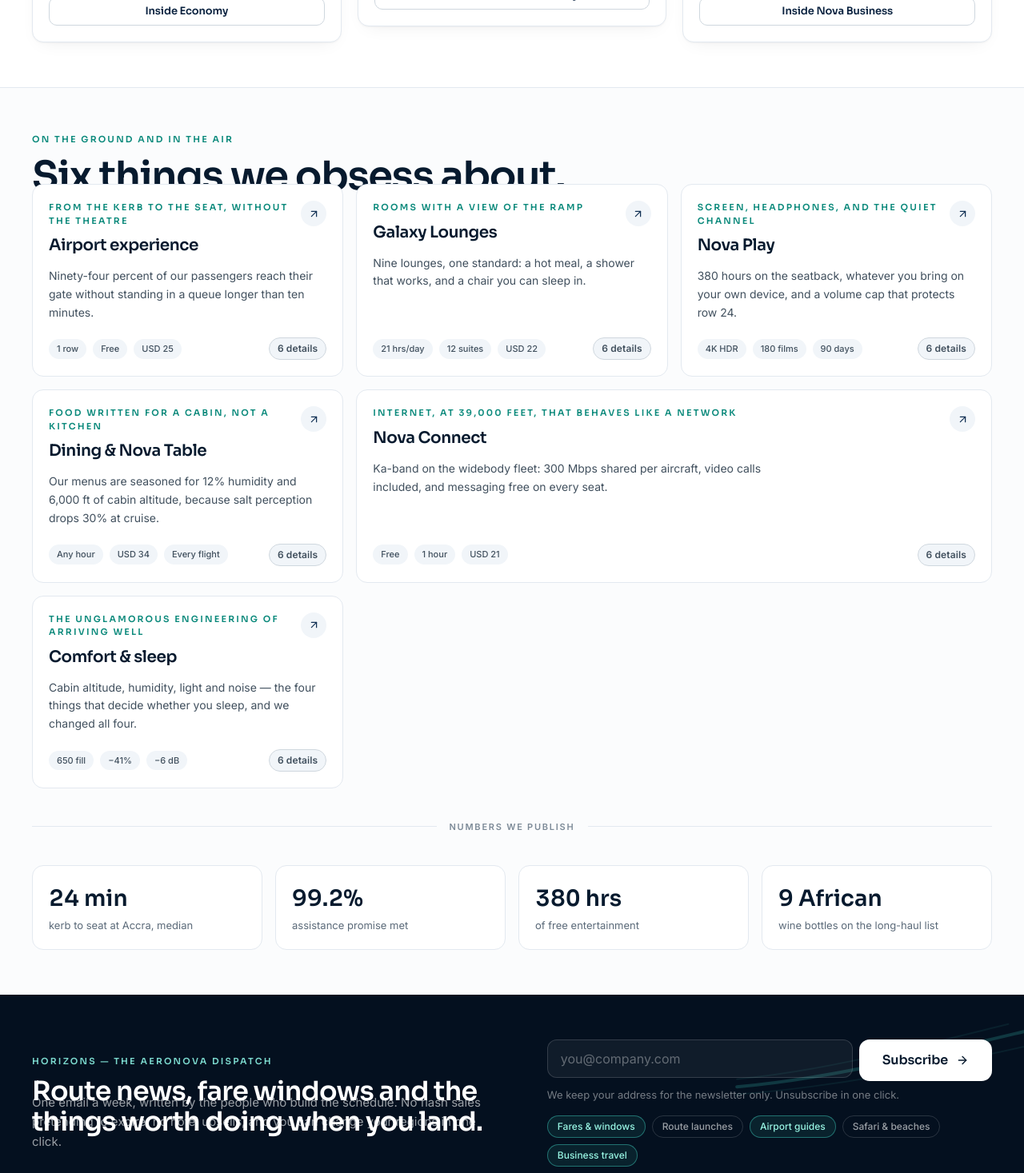
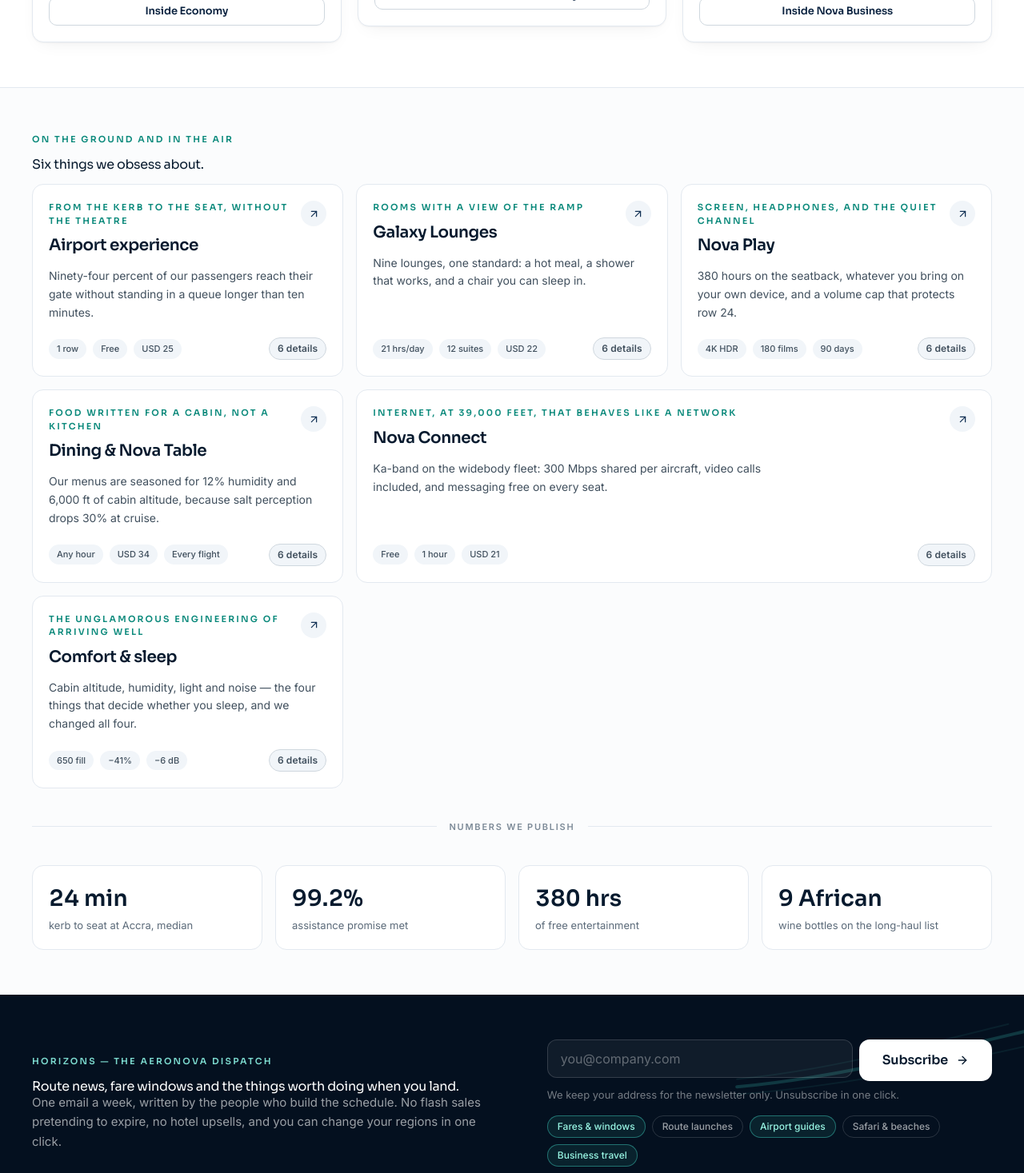
Before and after one commit to Alone-500/Airport, a React (Vite) app: page /experience in a window 1280 px wide. Shown: the part 1330-2797 px from the top of the page at 80% size. Built offline with nearby package versions, Linux system fonts and the light colour scheme.

Commit message:
Add files via upload

```diff
--- a/src/index.css
+++ b/src/index.css
@@ -66,13 +66,13 @@
   .h-hero {
     @apply font-display text-[clamp(2.4rem,6.6vw,5rem)] font-semibold leading-[0.98] tracking-[-0.03em];
   }
-  .h-1 {
+  .text-h1 {
     @apply font-display text-[clamp(1.9rem,4vw,3.1rem)] font-semibold leading-[1.06] tracking-[-0.028em];
   }
-  .h-2 {
+  .text-h2 {
     @apply font-display text-[clamp(1.45rem,2.6vw,2.1rem)] font-semibold leading-[1.14] tracking-[-0.022em];
   }
-  .h-3 {
+  .text-h3 {
     @apply font-display text-[1.0625rem] font-semibold leading-snug tracking-[-0.012em];
   }
   .lead {
```
